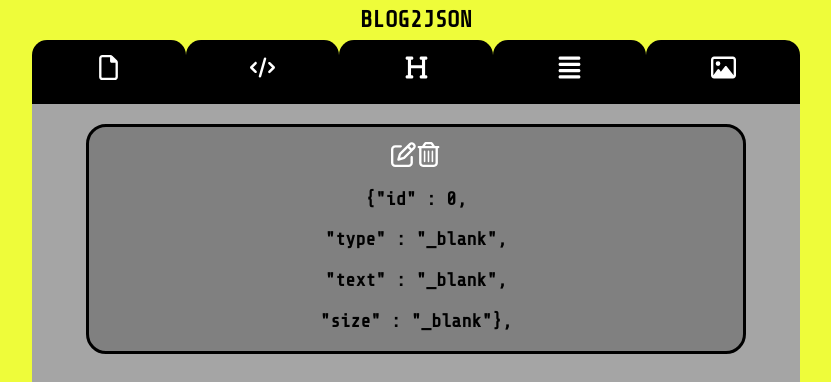
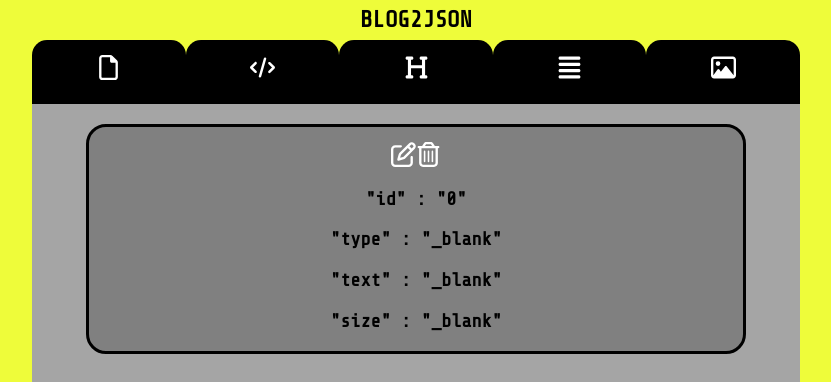
Before and after one commit to ts-oogie/blog2json, a React (Create React App) app: page / in a window 1280 px wide. Shown: the top 382 px of the page, without its empty margins (224-1055 px from the left). Built offline with nearby package versions, Linux system fonts and the light colour scheme; a web font is replaced by a local one.

Commit message:
Revisions to article load

```diff
--- a/src/components/Item.js
+++ b/src/components/Item.js
@@ -3,6 +3,8 @@ import { FontAwesomeIcon } from '@fortawesome/react-fontawesome'
 import { faEdit, faTrashCan} from '@fortawesome/free-regular-svg-icons'
 
 const Item = ({id, text, type, size, count}) => {
+
+   // console.log("id = " + id +  " , count = ", count)
 
     const cssItems = {
         backgroundColor : 'grey',
@@ -22,11 +24,10 @@ const Item = ({id, text, type, size, count}) => {
         <div style={cssItems} key={id}>
             <FontAwesomeIcon className="faSize" icon={faEdit} />
             <FontAwesomeIcon className="faSize" icon={faTrashCan} />
-            <h3>{id == 1 ? "[" : ""}{'{"id" : ' +  '' + id + ','}</h3>
-            <h3 >{'"type" : ' + '"' + type + '",'}</h3>
-            <h3 >{'"text" : ' + '"' + text + '",'}</h3>
-            <h3 >{'"size" : ' + '"' + size + '"}'}
-            {(id == 0 && count == 0) || (id > 0 && (id == count)) ? "]" : ","} </h3>
+            <h3>{'"id" : ' +  '"' + id + '"'}</h3>
+            <h3 >{'"type" : ' + '"' + type + '"'}</h3>
+            <h3 >{'"text" : ' + '"' + text + '"'}</h3>
+            <h3 >{'"size" : ' + '"' + size + '"'}</h3>
         </div>
     )
 }
--- a/src/components/blogDocs.js
+++ b/src/components/blogDocs.js
@@ -2,7 +2,7 @@ import React from 'react'
 import BlogItem from './blogItem'
 import { useState, useEffect } from 'react'
 
-const BlogDocs = ({docs}) => {
+const BlogDocs = ({docs, setItems, count, setCount}) => {
 
     const divStyle = {
         display: 'block',
@@ -22,7 +22,7 @@ const BlogDocs = ({docs}) => {
     return(
         <div style={divStyle} >
             {docs.map((article, index)=>(
-                <BlogItem name={article} number={index} key={index}/>
+                <BlogItem name={article} number={index} key={index} setItems={setItems} count={count} setCount={setCount}/>
             ))}
         </div>
     )
--- a/src/components/blogItem.js
+++ b/src/components/blogItem.js
@@ -4,9 +4,12 @@ import { FontAwesomeIcon } from '@fortawesome/react-fontawesome'
 import { faFile } from '@fortawesome/free-regular-svg-icons'
 import {collection, getDocs, db} from '../firebase/config.js'
 
-const BlogItem = ({name, number}) => {
+const BlogItem = ({name, number, setItems, count, setCount}) => {
 
     const [btnState, setBtnState] = useState("none")
+    let thisObj = {}
+    let dbQuery = []
+    let newCount = count
 
     const fileStyle = {
         width: "55px",
@@ -26,9 +29,30 @@ const BlogItem = ({name, number}) => {
 
     async function articleQuery() {
         let doc = await getDocs(collection(db, 'blog/' + name + '/children'))
+
+        newCount = 1
+
         doc.forEach((data)=>{
-            console.log(data.data())
+
+            thisObj = {}
+
+            let thisType =  data.data().type
+            let thisText = data.data().text
+            let thisSize = data.data().size
+            let thisId = data.data().id
+
+            thisObj.id = thisId
+            thisObj.type = thisType
+            thisObj.text = thisText
+            thisObj.size = thisSize
+
+            dbQuery.push(thisObj)
+
+            newCount++
+
         })
+
+        setItems(dbQuery)
     }
 
     return(
--- a/src/components/inputForm.js
+++ b/src/components/inputForm.js
@@ -4,16 +4,14 @@ import { Htype, Mtype} from './typeBar'
 import BlogDocs from './blogDocs'
 import { FontAwesomeIcon } from '@fortawesome/react-fontawesome'
 import { faFile } from '@fortawesome/free-regular-svg-icons'
-import { collection, collectionGroup, getDocs, db} from '../firebase/config.js'
+import { collection, getDocs, db} from '../firebase/config.js'
 
 import ProgressBar from './ProgressBar'
 
 const InputFile = ({winWidth, setName, items, setItems, count, setCount}) => {
 
-    let thisObj = {}
-    let dbQuery = []
+
     let [articles, setArticles] = useState([]) //array of article names i.e. firstPost, secondPost
-    let newCount = count
 
     const [btnState, setBtnState] = useState("none")
     const [select, setSelect] = useState("")
@@ -24,9 +22,6 @@ const InputFile = ({winWidth, setName, items, setItems, count, setCount}) => {
        let data = await getDocs(collection(db, "blog" ))
        //let data = await getDocs(collection(db, "blog/firstPost/children" ))
 
-       newCount = 1
-       setCount(newCount)
-
         data.forEach((doc) => {
 
             let thisArr = articles
@@ -34,30 +29,12 @@ const InputFile = ({winWidth, setName, items, setItems, count, setCount}) => {
 
             setArticles(thisArr)
 
-            let Id = doc.id
-
-            /*
-            thisObj = {}
-
-            let thisType =  doc.data().type
-            let thisText = doc.data().text
-            let thisSize = doc.data().size
-            let thisId = doc.data().id
-
-            thisObj.id = thisId
-            thisObj.type = thisType
-            thisObj.text = thisText
-            thisObj.size = thisSize
-
-            dbQuery.push(thisObj)
-
-            setCount(newCount)
-
-            newCount++*/
+            console.log("count = ", count)
 
         })
 
-        //setItems(dbQuery)
+
+
 
     }
 
@@ -131,7 +108,7 @@ const InputFile = ({winWidth, setName, items, setItems, count, setCount}) => {
                 <h4>Load</h4>
                 </div>
             </label>
-            <BlogDocs docs={articles} />
+            <BlogDocs docs={articles} setItems={setItems} count={count} setCount={setCount}/>
         </div>
     )
 
```
